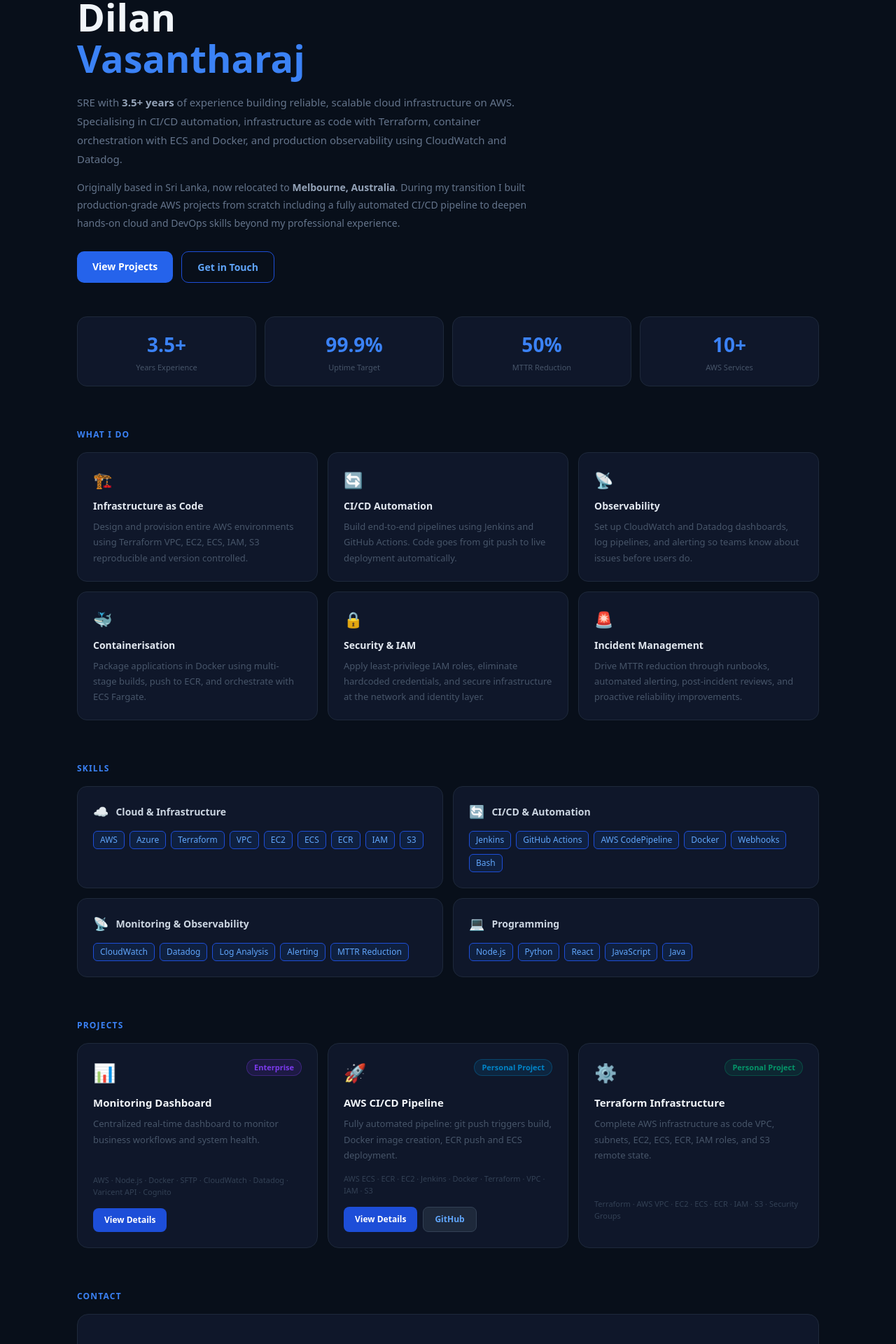
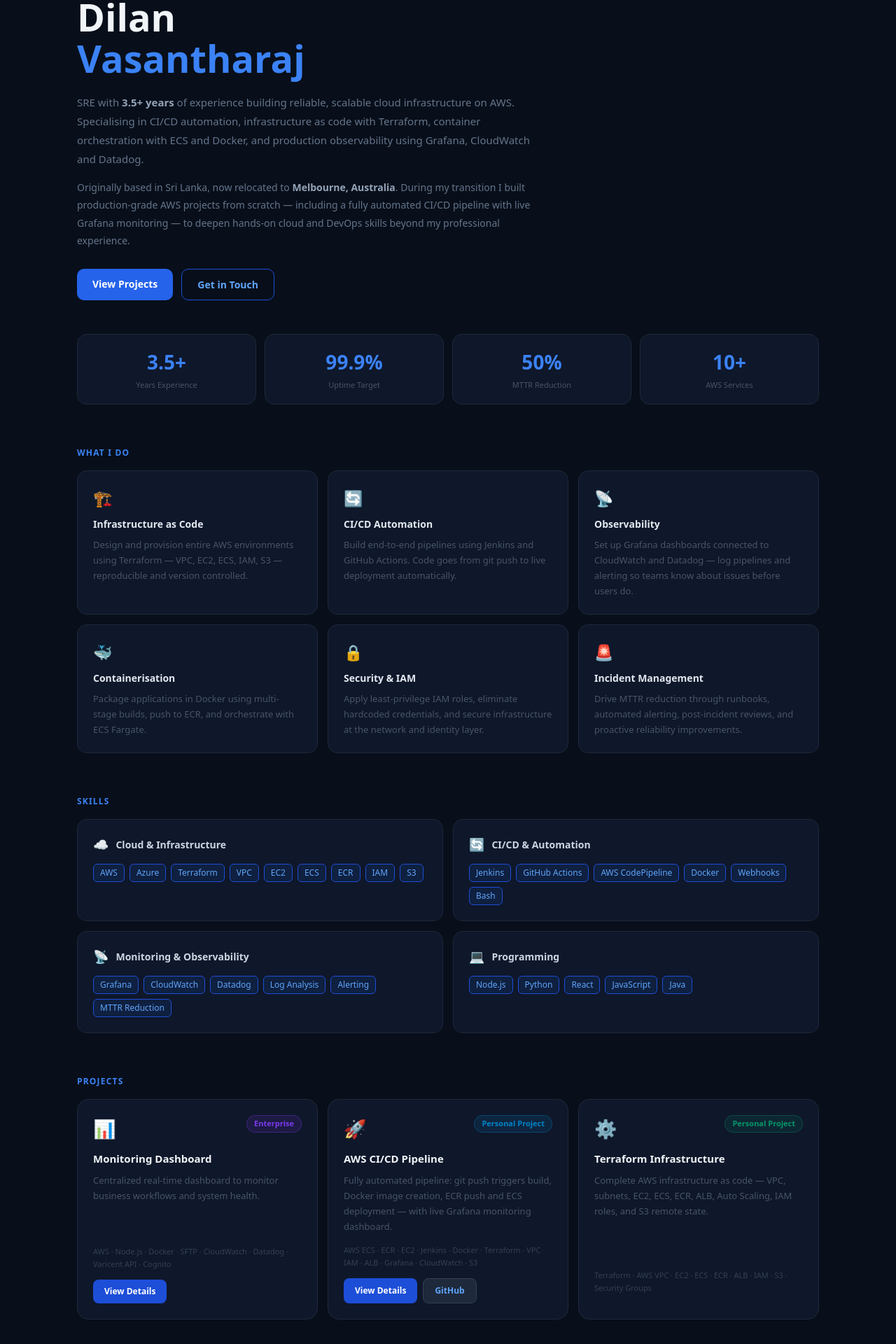
Before and after one commit to Dilan8/portfolio, a React (Vite) app: page / in a window 1280 px wide. Shown: the part 200-2120 px from the top of the page at 70% size. Built offline with nearby package versions, Linux system fonts and the light colour scheme.

Commit message:
grafana code added

```diff
--- a/src/App.jsx
+++ b/src/App.jsx
@@ -16,8 +16,8 @@ const projects = [
       sections: [
         { heading: "Overview", body: "Designed and implemented a centralized monitoring dashboard to provide real-time visibility into critical business workflows involving a third-party SaaS platform, Varicent." },
         { heading: "Business Impact", body: "Supported Sales Consultants, District Sales Managers, Protein and Produce Specialists, and New Business Developers ensuring accurate and timely data processing for sales performance and incentive calculations." },
-        { heading: "What I Built", body: "The platform handled daily and weekly scheduled processes data extraction, file generation, secure file transfers via SFTP, and database updates across multiple systems using Node.js-based backend services. Integrated with Varicent APIs to trigger processes, monitor execution status, and validate outcomes." },
-        { heading: "Scale", body: "The system processed millions of invoice records and ensured accurate reporting of sales performance and incentive payouts. Implemented automated data validation by comparing record counts between internal databases and Varicent systems replacing manual verification entirely." },
+        { heading: "What I Built", body: "The platform handled daily and weekly scheduled processes — data extraction, file generation, secure file transfers via SFTP, and database updates across multiple systems using Node.js-based backend services. Integrated with Varicent APIs to trigger processes, monitor execution status, and validate outcomes." },
+        { heading: "Scale", body: "The system processed millions of invoice records and ensured accurate reporting of sales performance and incentive payouts. Implemented automated data validation by comparing record counts between internal databases and Varicent systems — replacing manual verification entirely." },
         { heading: "Outcome", body: "Significantly reduced MTTR and improved operational visibility. Non-technical users could now monitor job status, detect failures, and ensure smooth workflow execution without engineering involvement." }
       ]
     }
@@ -25,30 +25,31 @@ const projects = [
   {
     id: "cicd",
     title: "AWS CI/CD Pipeline",
-    short: "Fully automated pipeline: git push triggers build, Docker image creation, ECR push and ECS deployment.",
-    tech: "AWS ECS · ECR · EC2 · Jenkins · Docker · Terraform · VPC · IAM · S3",
+    short: "Fully automated pipeline: git push triggers build, Docker image creation, ECR push and ECS deployment — with live Grafana monitoring dashboard.",
+    tech: "AWS ECS · ECR · EC2 · Jenkins · Docker · Terraform · VPC · IAM · ALB · Grafana · CloudWatch · S3",
     badge: "Personal Project",
     badgeColor: "#0284C7",
     icon: "🚀",
     modal: {
-      title: "Automated CI/CD Pipeline  AWS",
+      title: "Automated CI/CD Pipeline — AWS",
       githubUrl: "https://github.com/Dilan8/Jenkins-Pipeline",
       note: null,
       sections: [
-        { heading: "Overview", body: "Built a fully automated, production-equivalent CI/CD pipeline from scratch on AWS. A single git push triggers the entire flowbuild, containerise, push to registry, and deploy with zero manual steps." },
-        { heading: "Pipeline Flow", body: "Developer pushes code to GitHub. GitHub webhook triggers Jenkins on EC2. Jenkins runs npm install and npm run build. Docker builds a multi-stage image. Image is pushed to Amazon ECR. ECS update-service forces a new Fargate deployment. React app is live." },
-        { heading: "Infrastructure as Code", body: "Entire AWS infrastructure defined in Terraform across 7 files: vpc.tf, security.tf, ec2.tf, ecr.tf, ecs.tf, variables.tf, and outputs.tf. Remote state stored in S3 with encryption enabled." },
-        { heading: "Networking Design", body: "Custom VPC (10.0.0.0/16) with two public subnets across separate Availability Zones. Internet Gateway enables inbound traffic. Security groups restrict Jenkins UI to port 8080 and the app to port 5173." },
-        { heading: "Security", body: "No AWS credentials stored anywhere. Jenkins EC2 uses an IAM instance role for ECR push and ECS deploy permissions credentials are temporary and auto-rotate. ECS tasks use a separate task execution role." },
-        { heading: "Outcome", body: "Fully automated pipeline where every git push results in a live deployment within minutes. Infrastructure can be destroyed and recreated with two commands. Demonstrates end-to-end SRE skills." }
+        { heading: "Overview", body: "Built a fully automated, production-equivalent CI/CD pipeline from scratch on AWS. A single git push triggers the entire flow — build, containerise, push to registry, and deploy — with zero manual steps." },
+        { heading: "Pipeline Flow", body: "Developer pushes code to GitHub. GitHub webhook triggers Jenkins on EC2. Jenkins runs npm install and npm run build. Docker builds a multi-stage image. Image is pushed to Amazon ECR. ECS update-service forces a new Fargate deployment. React app is live behind the ALB." },
+        { heading: "Infrastructure as Code", body: "Entire AWS infrastructure defined in Terraform across 9 files: vpc.tf, security.tf, ec2.tf, ecr.tf, ecs.tf, alb.tf, autoscaling.tf, variables.tf, and outputs.tf. Remote state stored in S3 with encryption enabled." },
+        { heading: "Networking and Security", body: "Custom VPC (10.0.0.0/16) with two public subnets across separate Availability Zones. ALB in front of ECS — users cannot bypass the load balancer. ECS security group restricts port 5173 to ALB only. No AWS credentials stored anywhere — IAM roles handle all authentication." },
+        { heading: "Auto Scaling", body: "ECS service auto scales based on CPU utilisation. Target 60% CPU — adds tasks automatically up to maximum 5. Scale out in 60 seconds, scale in after 5 minutes to prevent yo-yo scaling. Minimum 1 task always running." },
+        { heading: "Grafana Monitoring", body: "Live Grafana Cloud dashboard connected to AWS CloudWatch showing real-time metrics: ECS CPU utilisation (spike visible on each deployment), ECS memory usage, ALB request count, and ALB response time (0.002-0.004 seconds). IAM read-only user grafana-cloudwatch-reader created with CloudWatchReadOnlyAccess and CloudWatchLogsReadOnlyAccess following least privilege." },
+        { heading: "Outcome", body: "Fully automated pipeline where every git push results in a live deployment within minutes. Infrastructure can be destroyed and recreated with two commands. Complete production-grade observability with live Grafana dashboard showing real traffic and deployment spikes." }
       ]
     }
   },
   {
     id: "terraform",
     title: "Terraform Infrastructure",
-    short: "Complete AWS infrastructure as code  VPC, subnets, EC2, ECS, ECR, IAM roles, and S3 remote state.",
-    tech: "Terraform · AWS VPC · EC2 · ECS · ECR · IAM · S3 · Security Groups",
+    short: "Complete AWS infrastructure as code — VPC, subnets, EC2, ECS, ECR, ALB, Auto Scaling, IAM roles, and S3 remote state.",
+    tech: "Terraform · AWS VPC · EC2 · ECS · ECR · ALB · IAM · S3 · Security Groups",
     badge: "Personal Project",
     badgeColor: "#059669",
     icon: "⚙️",
@@ -59,14 +60,14 @@ const projects = [
 const skills = [
   { category: "Cloud & Infrastructure", icon: "☁️", items: ["AWS", "Azure", "Terraform", "VPC", "EC2", "ECS", "ECR", "IAM", "S3"] },
   { category: "CI/CD & Automation", icon: "🔄", items: ["Jenkins", "GitHub Actions", "AWS CodePipeline", "Docker", "Webhooks", "Bash"] },
-  { category: "Monitoring & Observability", icon: "📡", items: ["CloudWatch", "Datadog", "Log Analysis", "Alerting", "MTTR Reduction"] },
+  { category: "Monitoring & Observability", icon: "📡", items: ["Grafana", "CloudWatch", "Datadog", "Log Analysis", "Alerting", "MTTR Reduction"] },
   { category: "Programming", icon: "💻", items: ["Node.js", "Python", "React", "JavaScript", "Java"] }
 ];
 
 const whatIDo = [
-  { icon: "🏗️", title: "Infrastructure as Code", body: "Design and provision entire AWS environments using Terraform  VPC, EC2, ECS, IAM, S3  reproducible and version controlled." },
+  { icon: "🏗️", title: "Infrastructure as Code", body: "Design and provision entire AWS environments using Terraform — VPC, EC2, ECS, IAM, S3 — reproducible and version controlled." },
   { icon: "🔄", title: "CI/CD Automation", body: "Build end-to-end pipelines using Jenkins and GitHub Actions. Code goes from git push to live deployment automatically." },
-  { icon: "📡", title: "Observability", body: "Set up CloudWatch and Datadog dashboards, log pipelines, and alerting so teams know about issues before users do." },
+  { icon: "📡", title: "Observability", body: "Set up Grafana dashboards connected to CloudWatch and Datadog — log pipelines and alerting so teams know about issues before users do." },
   { icon: "🐳", title: "Containerisation", body: "Package applications in Docker using multi-stage builds, push to ECR, and orchestrate with ECS Fargate." },
   { icon: "🔒", title: "Security & IAM", body: "Apply least-privilege IAM roles, eliminate hardcoded credentials, and secure infrastructure at the network and identity layer." },
   { icon: "🚨", title: "Incident Management", body: "Drive MTTR reduction through runbooks, automated alerting, post-incident reviews, and proactive reliability improvements." }
@@ -97,17 +98,14 @@ function ProjectModal({ project, onClose }) {
       style={{ position: "fixed", inset: 0, background: "rgba(0,0,0,0.85)", display: "flex", alignItems: "center", justifyContent: "center", zIndex: 50, padding: "16px" }}
     >
       <div style={{ background: "#0F172A", maxWidth: "680px", width: "100%", padding: "28px 24px", borderRadius: "20px", position: "relative", maxHeight: "90vh", overflowY: "auto", border: "1px solid #1E3A5F", boxShadow: "0 25px 60px rgba(0,0,0,0.6)" }}>
-
         <button onClick={onClose} style={{ position: "absolute", top: "16px", right: "16px", background: "#1E293B", border: "1px solid #334155", borderRadius: "8px", color: "#94A3B8", cursor: "pointer", width: "32px", height: "32px", fontSize: "16px" }}>
           ✕
         </button>
-
         <div style={{ display: "flex", alignItems: "center", gap: "10px", marginBottom: "6px" }}>
           <span style={{ fontSize: "24px" }}>{project.icon}</span>
           <h2 style={{ fontSize: "20px", fontWeight: 700, color: "#60A5FA", margin: 0 }}>{m.title}</h2>
         </div>
         <p style={{ fontSize: "11px", color: "#475569", marginBottom: "24px", lineHeight: 1.6 }}>{project.tech}</p>
-
         <div style={{ display: "flex", flexDirection: "column", gap: "18px" }}>
           {m.sections.map(function(s, i) {
             return (
@@ -118,7 +116,6 @@ function ProjectModal({ project, onClose }) {
             );
           })}
         </div>
-
         <div style={{ marginTop: "24px", paddingTop: "16px", borderTop: "1px solid #1E293B", display: "flex", flexWrap: "wrap", alignItems: "center", gap: "10px" }}>
           {m.githubUrl ? (
             <a href={m.githubUrl} target="_blank" rel="noreferrer" style={{ display: "inline-flex", alignItems: "center", gap: "6px", background: "#1E293B", border: "1px solid #334155", color: "#60A5FA", padding: "8px 16px", borderRadius: "8px", fontSize: "13px", textDecoration: "none", fontWeight: 500 }}>
@@ -136,7 +133,6 @@ export default function App() {
   const [openProject, setOpenProject] = useState(null);
   const [menuOpen, setMenuOpen] = useState(false);
   const isMobile = useIsMobile();
-
   const navLinks = ["About", "Skills", "Projects", "Contact"];
 
   return (
@@ -146,7 +142,6 @@ export default function App() {
       <nav style={{ position: "sticky", top: 0, zIndex: 40, background: "rgba(8,15,26,0.95)", backdropFilter: "blur(12px)", borderBottom: "1px solid #0F2040" }}>
         <div style={{ maxWidth: "1100px", margin: "0 auto", padding: "0 20px", height: "56px", display: "flex", alignItems: "center", justifyContent: "space-between" }}>
           <span style={{ fontSize: "16px", fontWeight: 700, color: "#60A5FA" }}>DV</span>
-
           {isMobile ? (
             <button onClick={function() { setMenuOpen(!menuOpen); }} style={{ background: "none", border: "1px solid #1E293B", borderRadius: "8px", color: "#94A3B8", cursor: "pointer", padding: "6px 10px", fontSize: "18px" }}>
               {menuOpen ? "✕" : "☰"}
@@ -164,7 +159,6 @@ export default function App() {
             </div>
           )}
         </div>
-
         {isMobile && menuOpen ? (
           <div style={{ background: "#0F172A", borderTop: "1px solid #1E293B", padding: "12px 20px", display: "flex", flexDirection: "column", gap: "4px" }}>
             {navLinks.map(function(item) {
@@ -182,29 +176,24 @@ export default function App() {
 
         {/* HERO */}
         <section id="about" style={{ paddingTop: "60px", paddingBottom: "60px" }}>
-
           <div style={{ display: "inline-flex", alignItems: "center", gap: "8px", background: "#0F2040", border: "1px solid #1D4ED8", borderRadius: "20px", padding: "5px 12px", marginBottom: "20px" }}>
             <span style={{ width: "7px", height: "7px", borderRadius: "50%", background: "#22C55E", display: "inline-block" }}></span>
             <span style={{ fontSize: "12px", color: "#60A5FA", fontWeight: 500 }}>Open to opportunities in Australia</span>
           </div>
-
           <p style={{ fontSize: "13px", color: "#3B82F6", fontWeight: 600, marginBottom: "8px", letterSpacing: "0.08em" }}>SITE RELIABILITY ENGINEER</p>
           <h1 style={{ fontSize: isMobile ? "38px" : "54px", fontWeight: 800, lineHeight: 1.1, marginBottom: "20px", color: "#F1F5F9" }}>
             Dilan<br /><span style={{ color: "#3B82F6" }}>Vasantharaj</span>
           </h1>
-
           <p style={{ fontSize: "15px", color: "#64748B", lineHeight: 1.8, marginBottom: "14px", maxWidth: "660px" }}>
             SRE with <strong style={{ color: "#94A3B8" }}>3.5+ years</strong> of experience building reliable, scalable cloud infrastructure on AWS.
             Specialising in CI/CD automation, infrastructure as code with Terraform, container orchestration with ECS and Docker,
-            and production observability using CloudWatch and Datadog.
+            and production observability using Grafana, CloudWatch and Datadog.
           </p>
-
           <p style={{ fontSize: "14px", color: "#64748B", lineHeight: 1.8, marginBottom: "28px", maxWidth: "660px" }}>
             Originally based in Sri Lanka, now relocated to <strong style={{ color: "#94A3B8" }}>Melbourne, Australia</strong>.
-            During my transition I built production-grade AWS projects from scratch  including a fully automated
-            CI/CD pipeline  to deepen hands-on cloud and DevOps skills beyond my professional experience.
+            During my transition I built production-grade AWS projects from scratch — including a fully automated
+            CI/CD pipeline with live Grafana monitoring — to deepen hands-on cloud and DevOps skills beyond my professional experience.
           </p>
-
           <div style={{ display: "flex", gap: "12px", flexWrap: "wrap", marginBottom: "48px" }}>
             <a href="#projects" style={{ background: "#2563EB", color: "#fff", padding: "11px 22px", borderRadius: "10px", textDecoration: "none", fontSize: "14px", fontWeight: 600 }}>View Projects</a>
             <a href="#contact" style={{ background: "transparent", color: "#60A5FA", padding: "11px 22px", borderRadius: "10px", textDecoration: "none", fontSize: "14px", fontWeight: 600, border: "1px solid #1D4ED8" }}>Get in Touch</a>
@@ -308,14 +297,11 @@ export default function App() {
         <section id="contact" style={{ paddingBottom: "60px" }}>
           <p style={{ fontSize: "12px", fontWeight: 600, color: "#3B82F6", textTransform: "uppercase", letterSpacing: "0.1em", marginBottom: "16px" }}>Contact</p>
           <div style={{ background: "#0F172A", border: "1px solid #1E293B", borderRadius: "16px", padding: isMobile ? "28px 20px" : "40px" }}>
-
             <h3 style={{ fontSize: isMobile ? "20px" : "24px", fontWeight: 700, color: "#F1F5F9", marginBottom: "8px" }}>Let's work together</h3>
             <p style={{ fontSize: "14px", color: "#475569", marginBottom: "28px", lineHeight: 1.7, maxWidth: "480px" }}>
               Open to SRE, DevOps, and Cloud Engineering roles in Melbourne and across Australia. Feel free to reach out via any channel below.
             </p>
-
             <div style={{ display: "grid", gridTemplateColumns: isMobile ? "1fr" : "repeat(2, 1fr)", gap: "12px" }}>
-
               {[
                 { icon: "📧", label: "Email", value: "vasandarajdilan64@gmail.com", href: "mailto:vasandarajdilan64@gmail.com" },
                 { icon: "🔗", label: "LinkedIn", value: "linkedin.com/in/dilan-vasandaraj", href: "https://linkedin.com/in/dilan-vasandaraj" },
@@ -331,9 +317,7 @@ export default function App() {
                     </div>
                   </div>
                 );
-
                 const baseStyle = { background: "#1E293B", border: "1px solid #334155", borderRadius: "12px", padding: "16px", display: "block", textDecoration: "none", transition: "border-color 0.2s" };
-
                 return item.href ? (
                   <a key={item.label} href={item.href} target={item.href.startsWith("mailto") ? undefined : "_blank"} rel="noreferrer"
                     style={baseStyle}
@@ -353,7 +337,7 @@ export default function App() {
       {/* FOOTER */}
       <div style={{ borderTop: "1px solid #0F2040", padding: "18px 20px", textAlign: "center" }}>
         <p style={{ fontSize: "12px", color: "#1E3A5F", margin: 0 }}>
-          Built with React + Vite · Deployed via Jenkins CI/CD to AWS ECS Fargate
+          Built with React + Vite · Deployed via Jenkins CI/CD to AWS ECS Fargate · Monitored with Grafana
         </p>
       </div>
 
```
